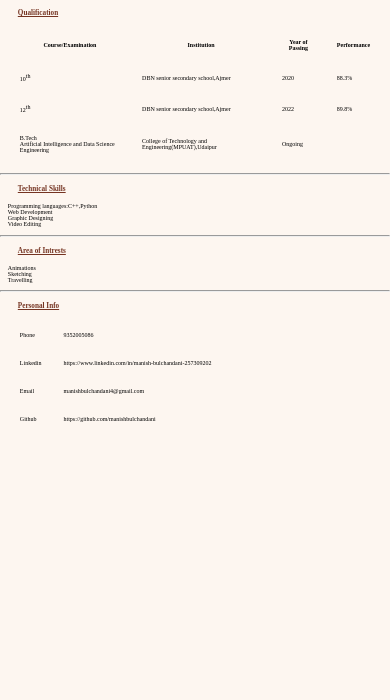
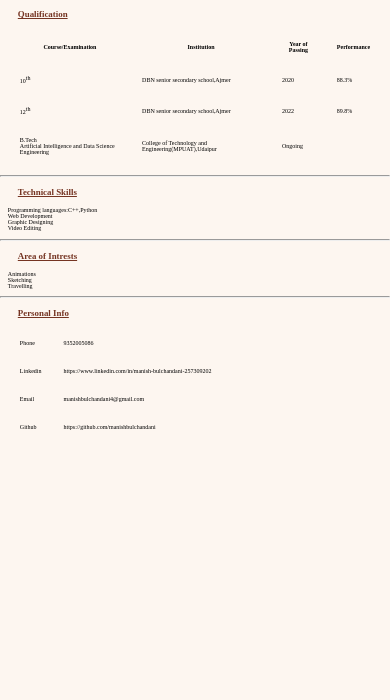
Before and after one commit to manishbulchandani/manishportfolio, a plain HTML site: page index.html in a window 390 px wide. Shown: the part 144-844 px from the top of the page. Drawn offline with Linux system fonts and the light colour scheme.

Commit message:
Update style.css

```diff
--- a/style.css
+++ b/style.css
@@ -31,18 +31,33 @@ td,th{
     padding: 10px;
 }
 
-@media (max-width: 988px){
+@media only screen and (min-width:1201px){
     html{
         font-size: 55%;
     }
 }
-@media (max-width:688px ){
+@media only screen and (min-width:1025px) and (max-width:1200px){
     html{
-        font-size: 45%;
+        font-size: 55%;
     }
 }
-@media (max-width:393px ){
+@media screen and (min-width:1025px) and (max-width:1200px){
     html{
-        font-size: 30%;
+        font-size: 55%;
     }
 }
+@media screen and (min-width:769px) and (max-width:1024px){
+    html{
+        font-size: 50%;
+    }
+}
+@media screen and (min-width:481px) and (max-width:768px){
+    html{
+        font-size: 48%;
+    }
+}
+@media screen and (min-width:320px) and (max-width:481px){
+    html{
+        font-size: 37%;
+    }
+}
```
